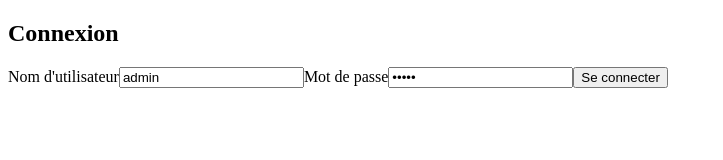
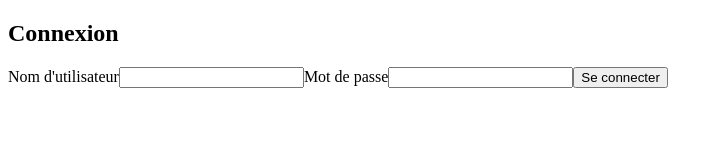
Before and after one commit to lucaspecout/telephonievoip, a React (Vite) app in the folder frontend/: page / in a window 1280 px wide. Shown: the top 160 px of the page, without its empty margins (0-723 px from the left). Built offline with nearby package versions, Linux system fonts and the light colour scheme; the HTML template or start-up script is replaced by a standard one.

Commit message:
Update login form behavior

```diff
--- a/frontend/src/App.tsx
+++ b/frontend/src/App.tsx
@@ -121,14 +121,25 @@ const Login = ({
   onLogin: (username: string, password: string) => void
   error: string
 }) => {
-  const [username, setUsername] = useState('admin')
-  const [password, setPassword] = useState('admin')
+  const [username, setUsername] = useState('')
+  const [password, setPassword] = useState('')
   return (
     <div className="login">
       <h2>Connexion</h2>
+      <form
+        autoComplete="off"
+        onSubmit={(event) => {
+          event.preventDefault()
+          onLogin(username, password)
+        }}
+      >
         <label>
           Nom d'utilisateur
-        <input value={username} onChange={(e) => setUsername(e.target.value)} />
+          <input
+            value={username}
+            onChange={(e) => setUsername(e.target.value)}
+            autoComplete="off"
+          />
         </label>
         <label>
           Mot de passe
@@ -136,10 +147,12 @@ const Login = ({
             type="password"
             value={password}
             onChange={(e) => setPassword(e.target.value)}
+            autoComplete="new-password"
           />
         </label>
         {error && <p className="error">{error}</p>}
-      <button onClick={() => onLogin(username, password)}>Se connecter</button>
+        <button type="submit">Se connecter</button>
+      </form>
     </div>
   )
 }
```
Lines whose indentation alone changed are shown as unchanged.
